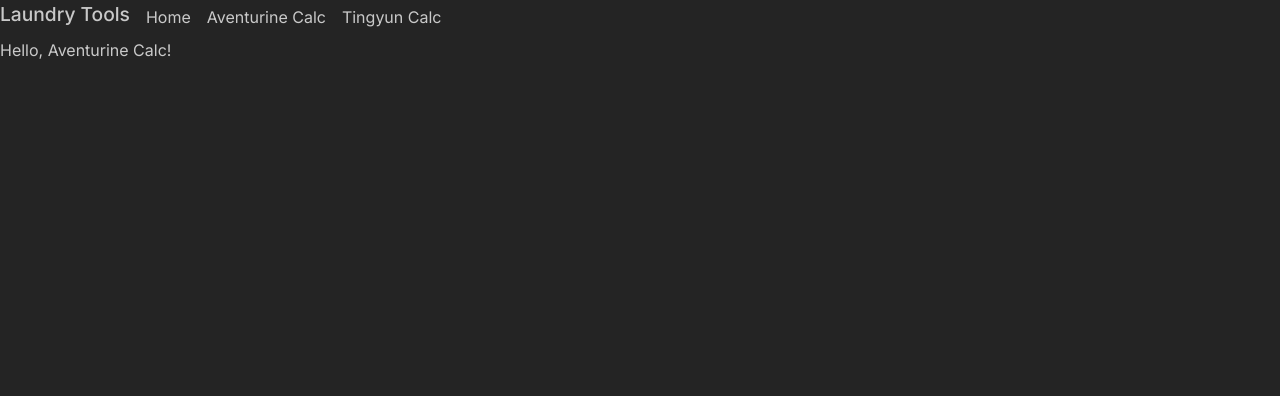
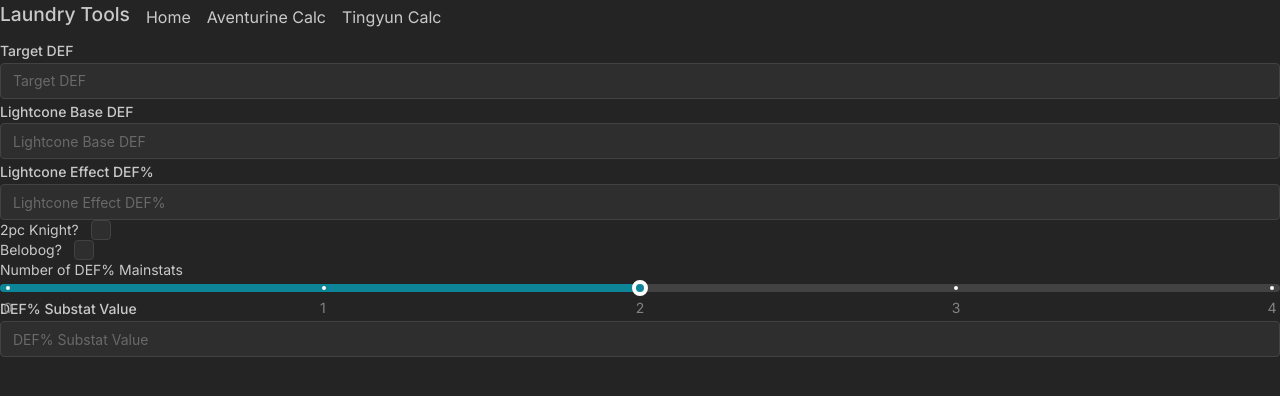
Before and after one commit to mdkincaid/hsr-tools, a Next.js app: page /tools/aventurine-calc in a window 1280 px wide. Shown: the top 396 px of the page. Built offline with nearby package versions, Linux system fonts and the light colour scheme.

Commit message:
feat: started adding in barebone inputs for the aventurine calculator

```diff
--- a/src/app/tools/aventurine-calc/page.tsx
+++ b/src/app/tools/aventurine-calc/page.tsx
@@ -1,3 +1,90 @@
+"use client";
+
+import { Checkbox, NumberInput, Slider, Text } from "@mantine/core";
+import { useState } from "react";
+
 export default function Page() {
-    return <h3>Hello, Aventurine Calc!</h3>
-  }
+  const [targetDEF, setTargetDEF] = useState<string | number>("");
+  const [lcBaseDEF, setLcBaseDEF] = useState<string | number>("");
+  const [lcEffectDEF, setLcEffectDEF] = useState<string | number>("");
+  const [isKnightActive, setIsKnightActive] = useState<boolean>(false);
+  const [isBelobogActive, setIsBelobogActive] = useState<boolean>(false);
+  const [mainstatAmt, setMainstatAmt] = useState(50);
+  const [substatValue, setSubstatValue] = useState<string | number>("");
+
+  const marks = [
+    { value: 0, label: "0" },
+    { value: 25, label: "1" },
+    { value: 50, label: "2" },
+    { value: 75, label: "3" },
+    { value: 100, label: "4" },
+  ];
+
+  return (
+    <div>
+      <NumberInput
+        label="Target DEF"
+        placeholder="Target DEF"
+        value={targetDEF}
+        onChange={setTargetDEF}
+        hideControls
+      />
+      <NumberInput
+        label="Lightcone Base DEF"
+        placeholder="Lightcone Base DEF"
+        value={lcBaseDEF}
+        onChange={setLcBaseDEF}
+        hideControls
+      />
+      <NumberInput
+        label="Lightcone Effect DEF%"
+        placeholder="Lightcone Effect DEF%"
+        value={lcEffectDEF}
+        onChange={setLcEffectDEF}
+        hideControls
+        suffix="%"
+      />
+      <Checkbox
+        labelPosition="left"
+        label="2pc Knight?"
+        checked={isKnightActive}
+        onChange={(event) => setIsKnightActive(event.currentTarget.checked)}
+      />
+      <Checkbox
+        labelPosition="left"
+        label="Belobog?"
+        checked={isBelobogActive}
+        onChange={(event) => setIsBelobogActive(event.currentTarget.checked)}
+      />
+      <Text size="sm">Number of DEF% Mainstats</Text>
+      <Slider
+        value={mainstatAmt}
+        onChange={setMainstatAmt}
+        step={25}
+        marks={marks}
+        label={null}
+      />
+      <NumberInput
+        label="DEF% Substat Value"
+        placeholder="DEF% Substat Value"
+        value={substatValue}
+        onChange={setSubstatValue}
+        hideControls
+      />
+    </div>
+  );
+}
+
+/*
+  target def: number input
+  lc base def: number input
+  lc effect def%: number input %
+  2pc knight?: checkbox
+  belobog?: checkbox
+  # of DEF mainstats: dropdown (1, 2, 3, 4)
+
+  missing def%: number output %
+  DEF% substat value: number input %
+  # of def subs: number output
+
+  */
```
